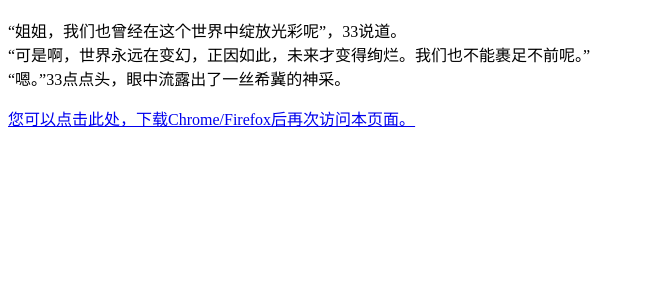
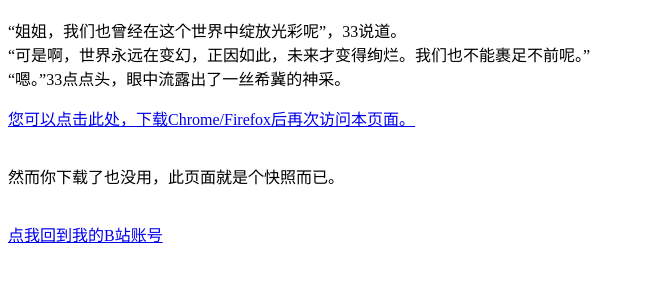
Before and after one commit to mqvideo/mqvideo.github.io, a plain HTML site: page IE必须死/index.html in a window 1280 px wide. Shown: the part 57-338 px from the top of the page, without its empty margins (0-645 px from the left). Drawn offline with Linux system fonts and the light colour scheme.

Commit message:
Update index.html

```diff
--- a/IE必须死/index.html
+++ b/IE必须死/index.html
@@ -1,4 +1,5 @@
-  <div class="ie-must-go-die">
+<head><title>您正在IE的世界中</title></head>
+<div class="ie-must-go-die">
         <div class="ie-container">
           <h1>您正在IE的世界中</h1>
           <p>
@@ -10,5 +11,10 @@
           <a href="https://browsehappy.com" target="_blank">
             您可以点击此处，下载Chrome/Firefox后再次访问本页面。
           </a>
+          <br>
+          <br>
+          <p>然而你下载了也没用，此页面就是个快照而已。</p>
+         <br>
+          <a href="https://space.bilibili.com/79427854">点我回到我的B站账号</a>
         </div>
       </div>
```
